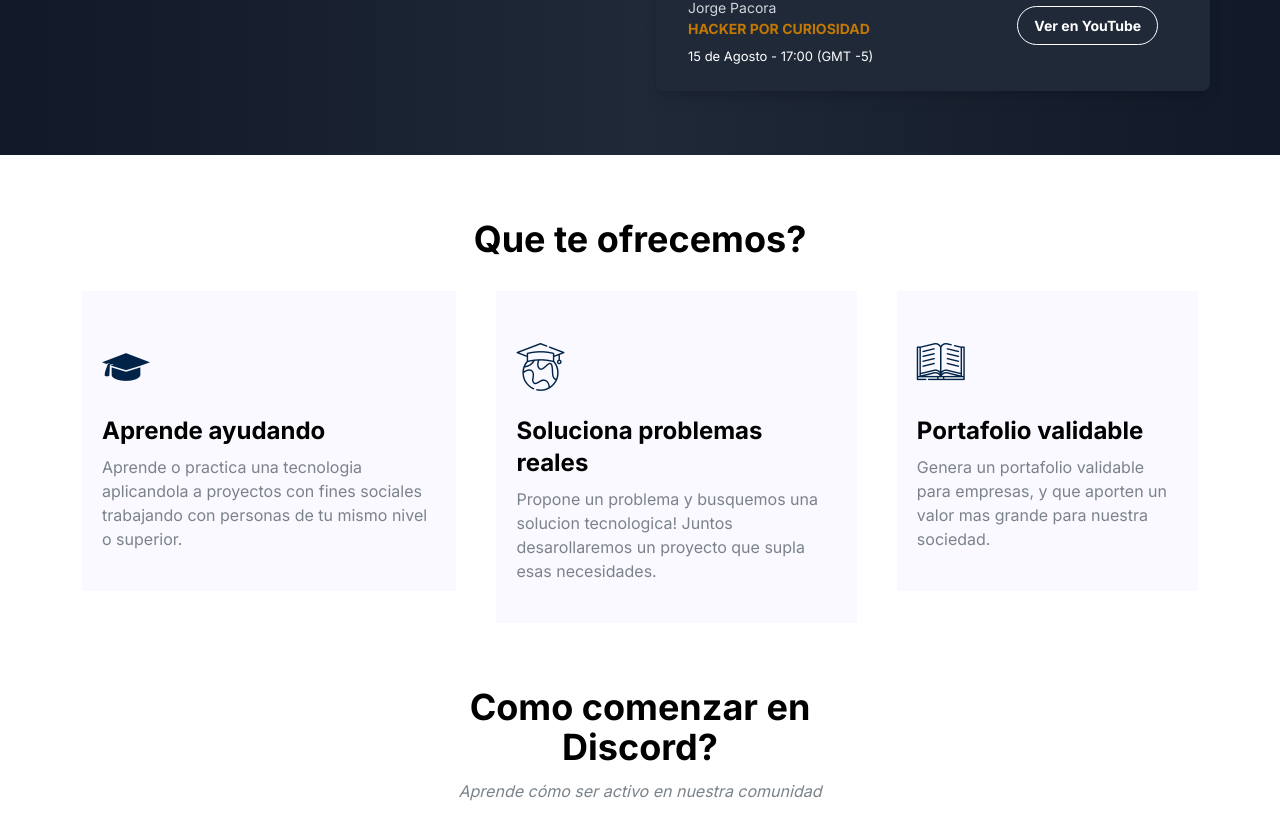
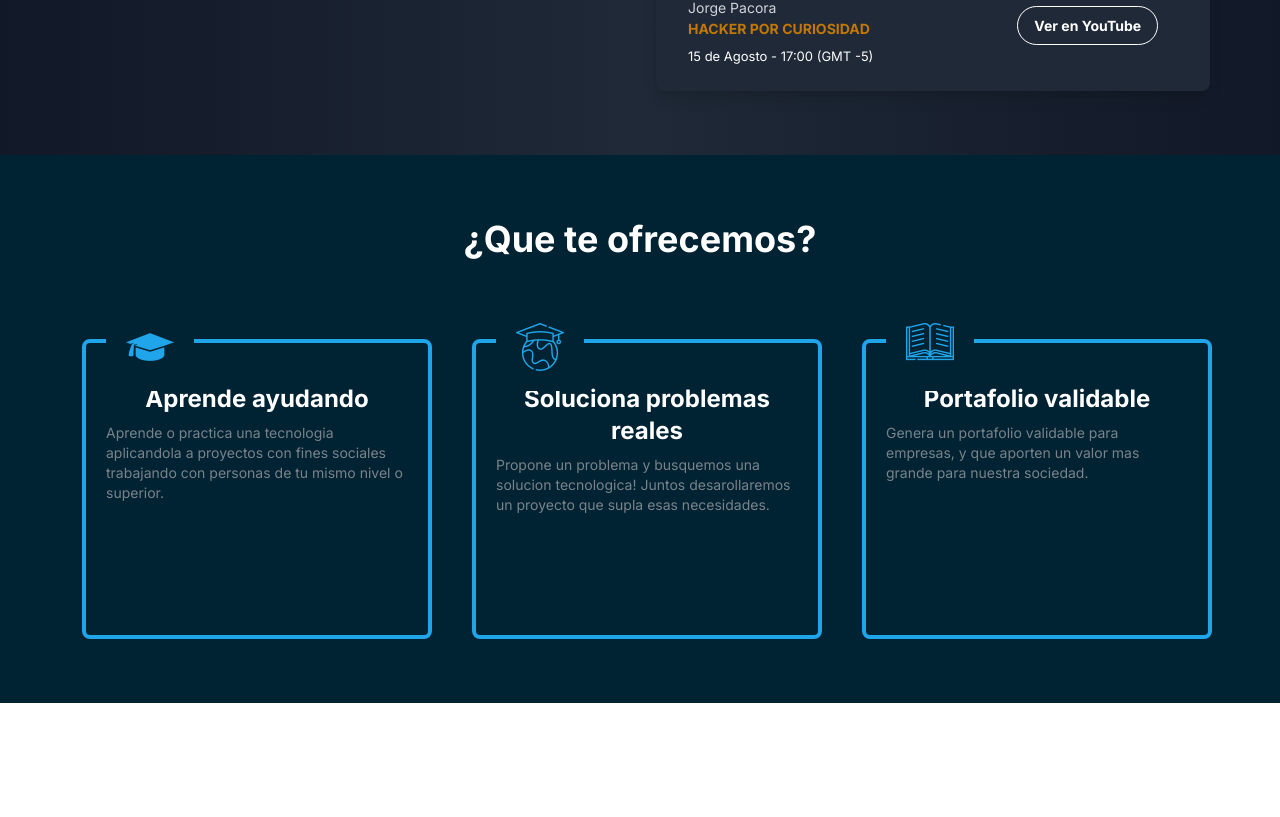
Before and after one commit to CodenityOrg/codenity-website-v2, a Next.js app: page /dev in a window 1280 px wide. Shown: the part 483-1300 px from the top of the page. Built offline with nearby package versions, Linux system fonts and the light colour scheme; a web font is replaced by a local one.

Commit message:
feat: Updated the 'What We Offer?' section

```diff
--- a/src/app/flaticon.css
+++ b/src/app/flaticon.css
@@ -20,7 +20,7 @@
         font-size: 48px;
 font-style: normal;
 margin-left: 0px;
-color: #002347;
+color: #20a5eb;
 }
 
 .flaticon-student:before { content: "\f100"; }
--- a/src/components/Section.jsx
+++ b/src/components/Section.jsx
@@ -1,10 +1,10 @@
 import React from "react";
 
-export const Section = ({ children, title, description, id }) => {
+export const Section = ({ children, title, description, id, backgroundColor }) => {
   return (
-    <section id={id} className="pt-16">
-      <div className="mb-8 text-center">
-        <h2 className="text-3xl md:text-4xl text-center font-bold mb-3">
+    <section id={id} className="py-16 text-white " style={{ backgroundColor }}>
+      <div className="mb-8 text-center ">
+        <h2 className="text-3xl md:text-4xl text-center font-bold mb-3 pb-12">
           {title}
         </h2>
         {description && <p className="text-[#7b838a] italic">{description}</p>}
--- a/src/components/sections/Features.jsx
+++ b/src/components/sections/Features.jsx
@@ -29,25 +29,27 @@ export const Features = () => {
   ];
 
   return (
-    <Section title="Que te ofrecemos?">
+    <Section title="¿Que te ofrecemos?" backgroundColor="#002333">
       <Container>
       <div className="flex flex-col md:flex-row gap-4">
         {features.map((feature, idx) => (
-            <div key={idx} className="mx-3">
-              <div className="px-5 py-10 bg-[#f9f9ff]">
-                <div className="icon">
-                  <span className={feature.icon}></span>
+          <div key={idx} className="mx-3 flex-grow ">
+            <div className="px-5 pb-2 bg-[#002333] border-4 border-[#20a5eb] rounded-lg min-h-[300px] min-w-[350px]">
+              <div className="icon absolute -mt-10 py-2 px-5 bg-[#002333]">
+                <span className={`${feature.icon}`}></span>
               </div>
-                <div className="desc">
-                  <h4 className="text-xl md:text-2xl font-bold mt-3 mb-2">
+              <div className="desc mt-10">
+                <h5 className="text-md md:text-2xl font-bold mt-3 mb-2 text-center">
                   {feature.title}
-                  </h4>
-                  <p className="text-[#7b838a]">{feature.description}</p>
+
+                </h5>
+                <p className="text-[#7b838a] text-sm">{feature.description}</p>
               </div>
             </div>
           </div>
         ))}
       </div>
+
       </Container>
     </Section>
   );
```
Lines whose indentation alone changed are shown as unchanged.
